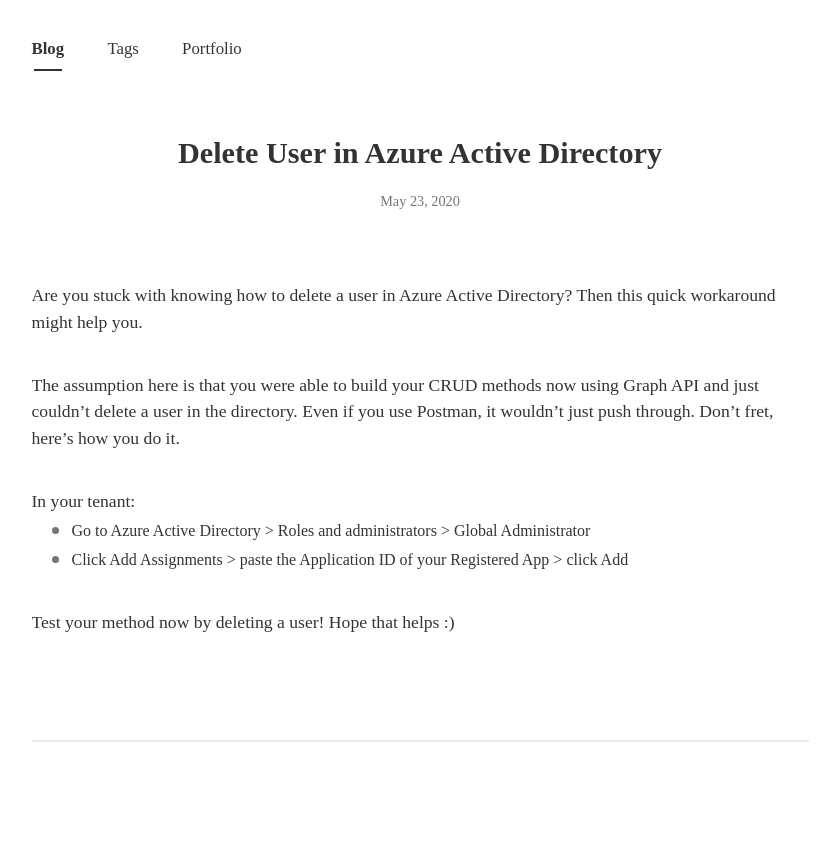
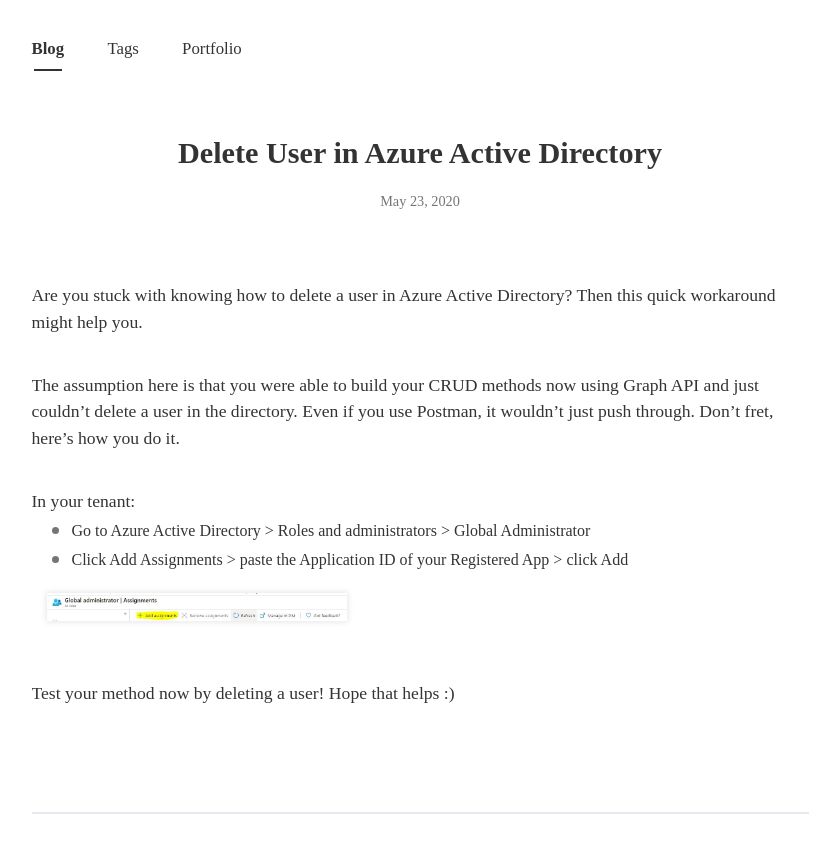
Before and after one commit to bonasfvck/blog, a Jekyll site: the page built from _posts/2020-05-23-azure-active-directory-delete-user.md, in a window 1280 px wide. Shown: the top 853 px of the page, without its empty margins (220-1060 px from the left). Built offline with Jekyll 4.4.1, drawn with Linux system fonts in a browser that asks for light colours; nearby versions of some CDN libraries; some web fonts are replaced; comment, search, counter and statistics services are not loaded.

Commit message:
Update 2020-05-23-azure-active-directory-delete-user.md

```diff
--- a/_posts/2020-05-23-azure-active-directory-delete-user.md
+++ b/_posts/2020-05-23-azure-active-directory-delete-user.md
@@ -19,6 +19,8 @@
 - Go to Azure Active Directory > Roles and administrators > Global Administrator
 - Click Add Assignments > paste the Application ID of your Registered App > click Add
 
+<img src="/assets/img/delete-user.JPG" alt="AZ 900" style="width: 300px;">
+
 <br>
 
 Test your method now by deleting a user! Hope that helps :)
```
